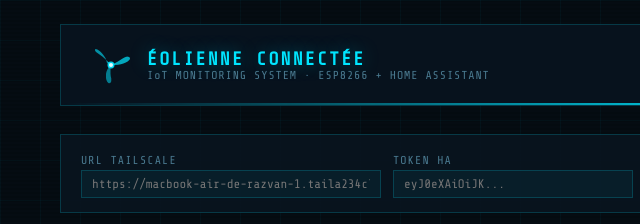
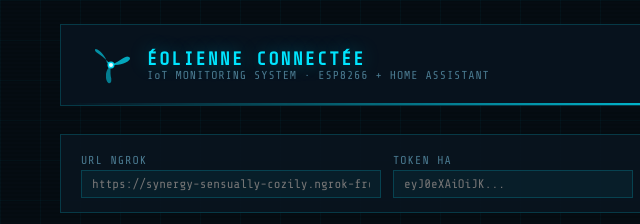
Before and after one commit to Razvangg3/eolienne-connecte, a plain HTML site: page index.html in a window 1280 px wide. Shown: the top 224 px of the page, 0-640 px from the left. Drawn offline with nearby package versions, Linux system fonts and the light colour scheme.

Commit message:
Update index.html

```diff
--- a/index.html
+++ b/index.html
@@ -339,8 +339,8 @@
   <!-- CONFIG -->
   <div class="config-banner">
     <div>
-      <label>URL Tailscale</label><br>
-      <input type="text" id="haUrl" placeholder="https://macbook-air-de-razvan-1.taila234c7.ts.net" />
+      <label>URL Ngrok</label><br>
+      <input type="text" id="haUrl" placeholder="https://synergy-sensually-cozily.ngrok-free.dev" />
     </div>
     <div>
       <label>Token HA</label><br>
```
